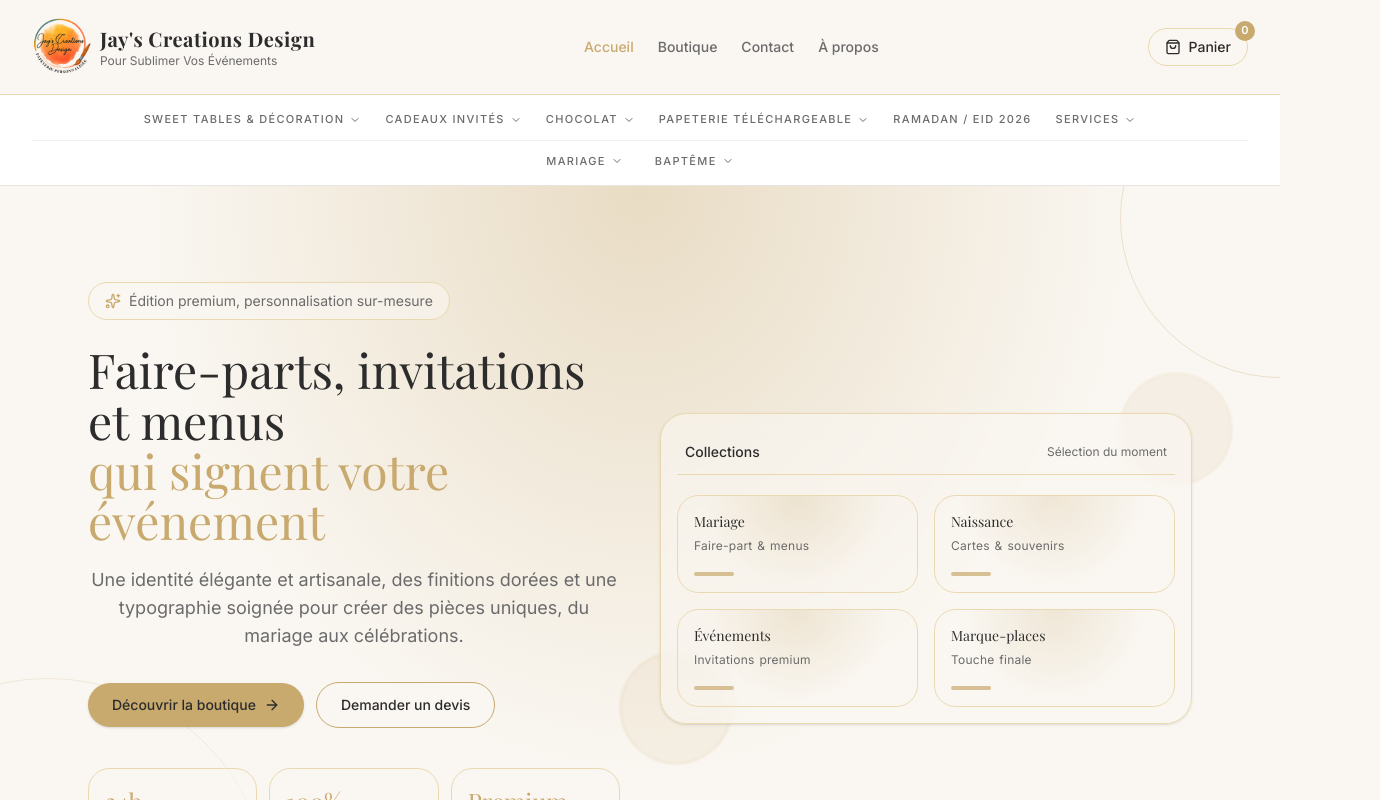
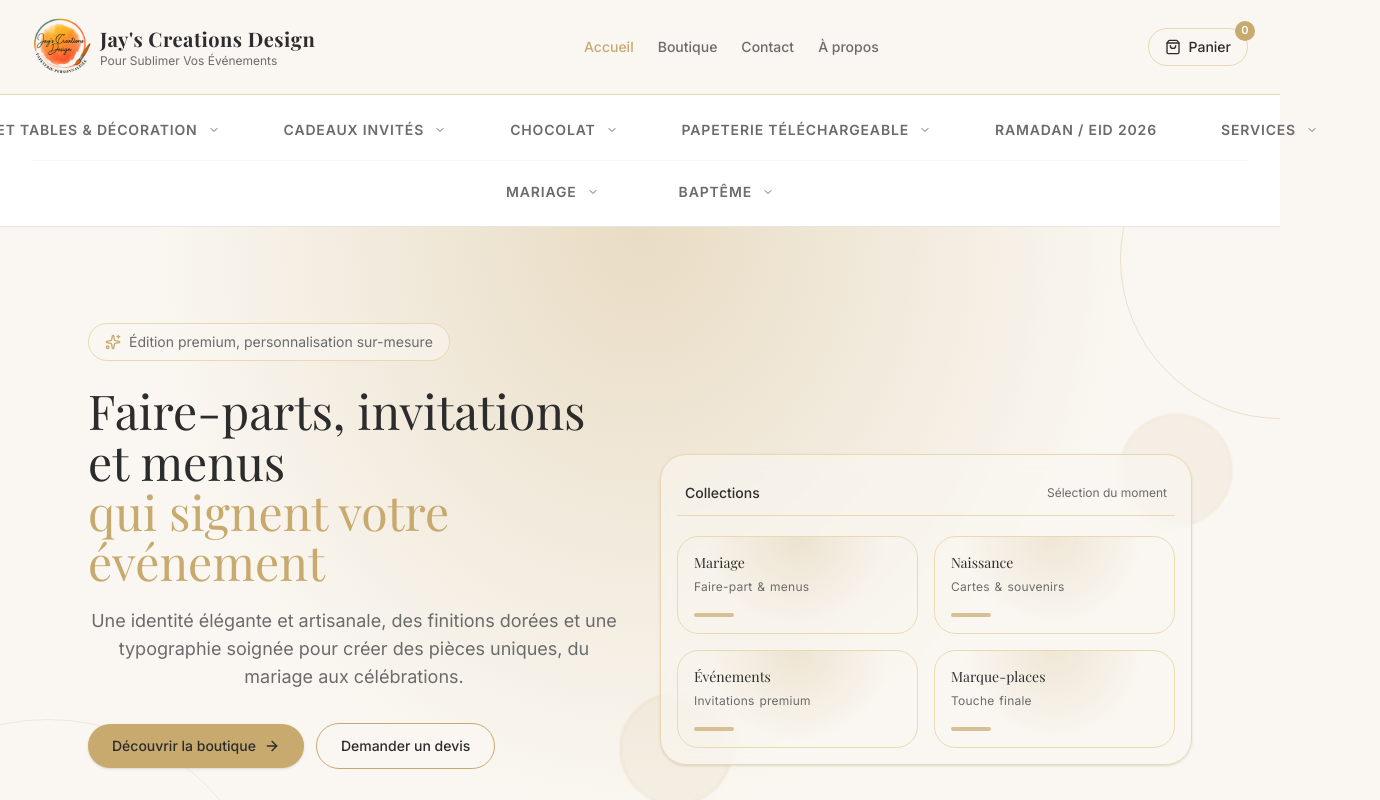
Before and after one commit to jayscreationsdesign/jayscreation, a Next.js app: page / in a window 1280 px wide. Shown: the top 800 px of the page, 1380 px wide, since content can reach past the window. Built offline with nearby package versions, Linux system fonts and the light colour scheme; a web font is replaced by a local one.

Commit message:
Amélioration: texte header plus lisible et professionnel - taille 14px, espacement optimisé

```diff
--- a/src/components/site/Header.tsx
+++ b/src/components/site/Header.tsx
@@ -169,8 +169,10 @@ export default function Header() {
       >
         <Link
           href={item.href}
-          className={`inline-flex items-center gap-[3px] py-2 text-[11px] font-medium uppercase tracking-[0.12em] whitespace-nowrap transition-colors duration-200 ${
-            isActive ? "text-[#C8A96E]" : "text-[#6B6B6B] hover:text-[#C8A96E]"
+          className={`inline-flex items-center gap-2 px-4 py-3 flex-shrink-0 text-[14px] font-semibold uppercase tracking-[0.06em] whitespace-nowrap transition-colors duration-300 ${
+            isActive
+              ? "text-[#C8A96E] border-b-[2px] border-[#C8A96E] pb-[11px]"
+              : "text-[#6B6B6B] hover:text-[#C8A96E]"
           }`}
         >
           {item.label}
@@ -316,16 +318,16 @@ export default function Header() {
           BARRE CATÉGORIES — desktop uniquement
       ══════════════════════════════════════════ */}
       <nav
-        className="hidden lg:block bg-white border-b border-[#E8E4DF] py-2"
+        className="hidden lg:block bg-white border-b border-[#E8E4DF] py-3"
         aria-label="Menu catégories"
       >
         <div className="mx-auto max-w-7xl px-4 sm:px-6 lg:px-8">
           {/* Ligne 1 — Catégories produits */}
-          <div className="flex items-center justify-center gap-6">
+          <div className="flex items-center justify-center gap-8">
             {bottomNavRow1.map(renderNavItem)}
           </div>
           {/* Ligne 2 — Catégories événements */}
-          <div className="flex items-center justify-center gap-8 mt-1 pt-1 border-t border-[#E8E4DF]/50">
+          <div className="flex items-center justify-center gap-12 mt-2 pt-2 border-t border-[#E8E4DF]/30">
             {bottomNavRow2.map(renderNavItem)}
           </div>
         </div>
```
